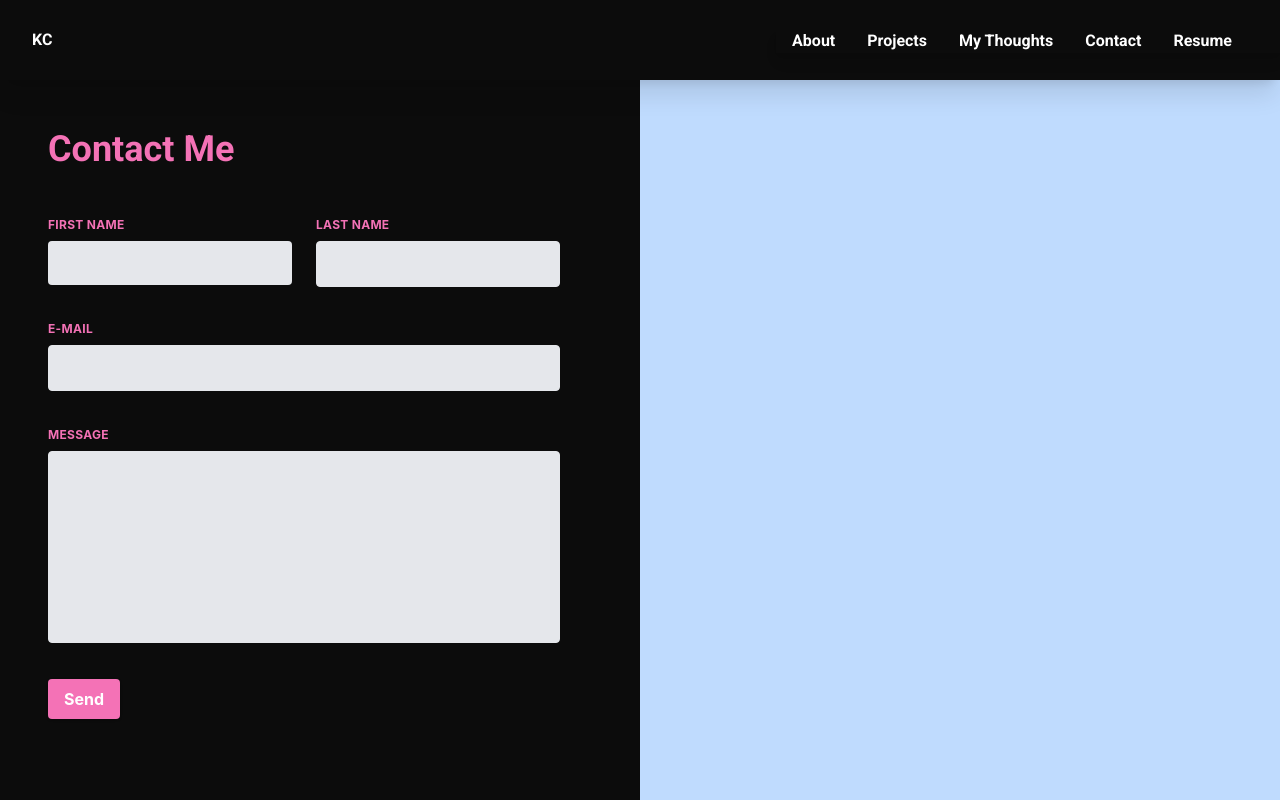
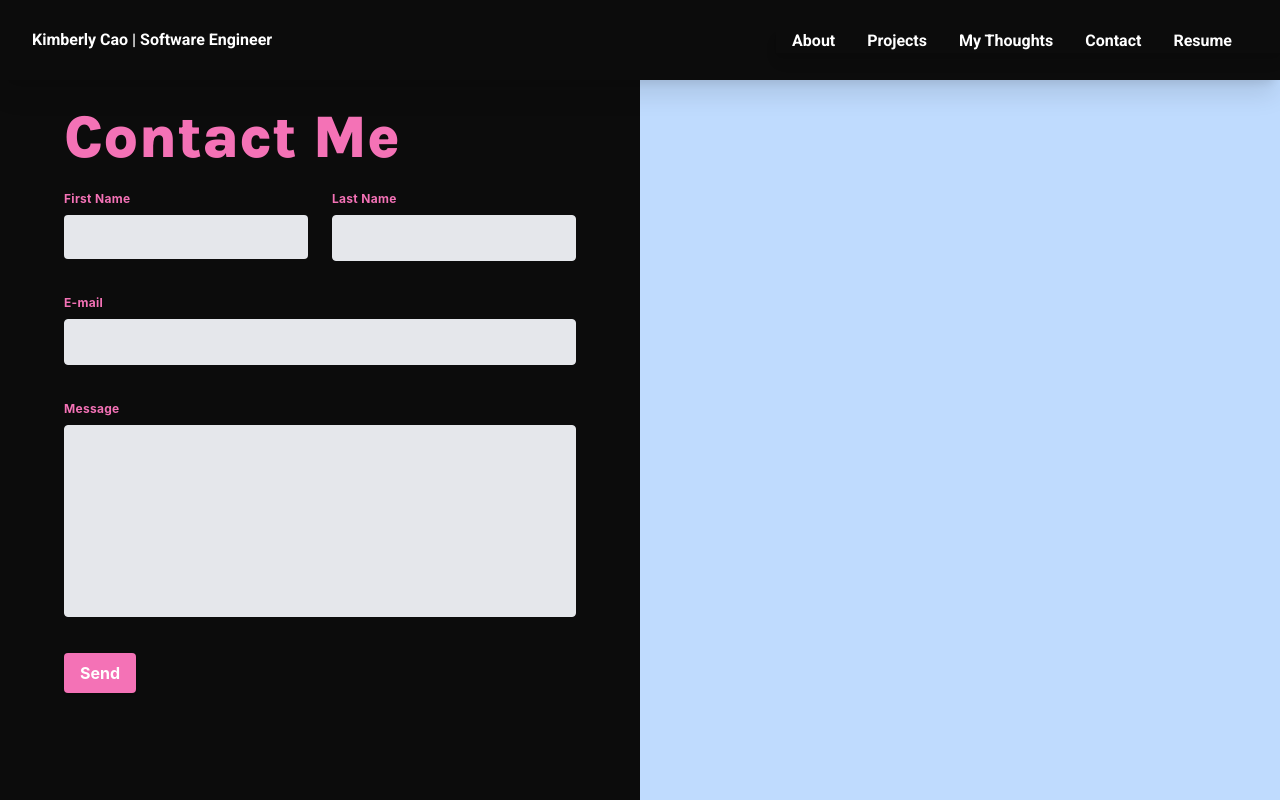
Before and after one commit to kimberlycao/Personal-Website-V2, a React (Create React App) app: page /contact in a window 1280 px wide. Built offline with nearby package versions, Linux system fonts and the light colour scheme.

Commit message:
Added a functioning resume button

```diff
--- a/public/index.html
+++ b/public/index.html
@@ -27,7 +27,7 @@
     <link rel="preconnect" href="https://fonts.googleapis.com" />
     <link rel="preconnect" href="https://fonts.gstatic.com" crossorigin />
     <link
-      href="https://fonts.googleapis.com/css2?family=Roboto:wght@700&family=Source+Sans+Pro&display=swap"
+      href="https://fonts.googleapis.com/css2?family=Karla:wght@800&family=Roboto:wght@700&family=Source+Sans+Pro&display=swap"
       rel="stylesheet"
     />
     <script src="https://cdn.jsdelivr.net/npm/TagCloud@2.2.0/dist/TagCloud.min.js"></script>
--- a/src/App.js
+++ b/src/App.js
@@ -4,6 +4,7 @@ import About from "./pages/About";
 import Contact from "./pages/Contact";
 import Home from "./pages/Home";
 import Navbar from "./components/Navbar";
+import Projects from "./pages/Projects";
 
 function App() {
   return (
@@ -12,6 +13,7 @@ function App() {
       <Routes>
         <Route path="/" element={<Home />} />
         <Route path="/about" element={<About />} />
+        <Route path="/projects" element={<Projects />} />
         <Route path="/contact" element={<Contact />} />
         <Route path="/test" element={<Navbar />} />
       </Routes>
--- a/src/components/ContactForm.js
+++ b/src/components/ContactForm.js
@@ -1,12 +1,40 @@
 const ContactForm = () => {
   return (
-    <div className="m-12">
-      <h1 className="text-4xl my-12 text-pink-400 font-roboto">Contact Me</h1>
+    <div className="m-5">
+      <div className="pb-6 flex">
+        <span className="lg:text-6xl md:text-6xl sm:text-5xl text-3xl text-pink-400 font-karla hover:animate-bounce">
+          C
+        </span>
+        <span className="lg:text-6xl md:text-6xl sm:text-5xl text-3xl text-pink-400 font-karla hover:animate-bounce">
+          o
+        </span>
+        <span className="lg:text-6xl md:text-6xl sm:text-5xl text-3xl text-pink-400 font-karla marker:selection:hover:animate-bounce">
+          n
+        </span>
+        <span className="lg:text-6xl md:text-6xl sm:text-5xl text-3xl text-pink-400 font-karla hover:animate-bounce">
+          t
+        </span>
+        <span className="lg:text-6xl md:text-6xl sm:text-5xl text-3xl text-pink-400 font-karla hover:animate-bounce">
+          a
+        </span>
+        <span className="lg:text-6xl md:text-6xl sm:text-5xl text-3xl text-pink-400 font-karla hover:animate-bounce">
+          c
+        </span>
+        <span className="lg:text-6xl md:text-6xl sm:text-5xl text-3xl text-pink-400 font-karla hover:animate-bounce pr-4">
+          t
+        </span>
+        <span className="lg:text-6xl md:text-6xl sm:text-5xl text-3xl text-pink-400 font-karla hover:animate-bounce">
+          M
+        </span>
+        <span className="lg:text-6xl md:text-6xl sm:text-5xl text-3xl text-pink-400 font-karla hover:animate-bounce">
+          e
+        </span>
+      </div>
       <form class="w-full max-w-lg">
         <div class="flex flex-wrap -mx-3 mb-6">
           <div class="w-full md:w-1/2 px-3 mb-6 md:mb-0">
             <label
-              class="block uppercase tracking-wide text-pink-400 text-xs font-bold mb-2"
+              class="block tracking-wide text-pink-400 text-xs font-bold mb-2"
               for="grid-first-name"
             >
               First Name
@@ -19,7 +47,7 @@ const ContactForm = () => {
           </div>
           <div class="w-full md:w-1/2 px-3">
             <label
-              class="block uppercase tracking-wide text-pink-400 text-xs font-bold mb-2"
+              class="block tracking-wide text-pink-400 text-xs font-bold mb-2"
               for="grid-last-name"
             >
               Last Name
@@ -34,7 +62,7 @@ const ContactForm = () => {
         <div class="flex flex-wrap -mx-3 mb-6">
           <div class="w-full px-3">
             <label
-              class="block uppercase tracking-wide text-pink-400 text-xs font-bold mb-2"
+              class="block tracking-wide text-pink-400 text-xs font-bold mb-2"
               for="grid-password"
             >
               E-mail
@@ -49,7 +77,7 @@ const ContactForm = () => {
         <div class="flex flex-wrap -mx-3 mb-6">
           <div class="w-full px-3">
             <label
-              class="block uppercase tracking-wide text-pink-400 text-xs font-bold mb-2"
+              class="block tracking-wide text-pink-400 text-xs font-bold mb-2"
               for="grid-password"
             >
               Message
--- a/src/components/Navbar.js
+++ b/src/components/Navbar.js
@@ -9,7 +9,7 @@ const Navbar = () => {
       role="navigation"
     >
       <Link to="/" className="pl-8 text-white font-roboto">
-        KC
+        Kimberly Cao | Software Engineer
       </Link>
       <div className="px-4 cursor-pointer md:hidden">
         <svg
--- /dev/null
+++ b/src/components/ResumeButton.js
@@ -0,0 +1,18 @@
+import { Link } from "react-router-dom";
+
+const ResumeButton = () => {
+  return (
+    <div className="relative mt-10 group">
+      <div className="absolute -inset-0.5 bg-gradient-to-r from-pink-600 to-pink-500 rounded-full blur opacity-75 group-hover:opacity-100 transition duration-200"></div>
+      <Link to="/static/KimberlyCaoResume2021.pdf" target="_blank" download>
+        <button className="px-7 py-4 bg-my-gray rounded-full leading-none flex relative">
+          <div className="text-white lg:text-lg md:text-lg sm:text-md text-md font-roboto">
+            Resume
+          </div>
+        </button>
+      </Link>
+    </div>
+  );
+};
+
+export default ResumeButton;
--- a/src/pages/About.js
+++ b/src/pages/About.js
@@ -1,4 +1,5 @@
 import React from "react";
+import { Link } from "react-router-dom";
 import SkillsCloud from "../components/SkillsCloud";
 
 const About = () => {
@@ -7,23 +8,23 @@ const About = () => {
       <div className="h-screen flex-col justify-center items-center grid md:grid-cols-2 grid-cols-1 bg-my-gray">
         <div className="mx-12 h-screen flex flex-col justify-center">
           <div className="p-12">
-            <div className="pb-4 flex">
-              <span className="lg:text-6xl md:text-6xl sm:text-5xl text-3xl text-pink-400 font-roboto hover:animate-bounce">
+            <div className="pb-6 flex">
+              <span className="lg:text-7xl md:text-7xl sm:text-6xl text-4xl text-pink-400 font-karla hover:animate-bounce">
                 W
               </span>
-              <span className="lg:text-6xl md:text-6xl sm:text-5xl text-3xl text-pink-400 font-roboto hover:animate-bounce">
+              <span className="lg:text-7xl md:text-7xl sm:text-6xl text-4xl text-pink-400 font-karla hover:animate-bounce">
                 h
               </span>
-              <span className="lg:text-6xl md:text-6xl sm:text-5xl text-3xl text-pink-400 font-roboto pr-4 hover:animate-bounce">
+              <span className="lg:text-7xl md:text-7xl sm:text-6xl text-4xl text-pink-400 font-karla pr-4 hover:animate-bounce">
                 o
               </span>
-              <span className="lg:text-6xl md:text-6xl sm:text-5xl text-3xl text-pink-400 font-roboto pr-4 hover:animate-bounce">
+              <span className="lg:text-7xl md:text-7xl sm:text-6xl text-4xl text-pink-400 font-karla pr-4 hover:animate-bounce">
                 I
               </span>
-              <span className="lg:text-6xl md:text-6xl sm:text-5xl text-3xl text-pink-400 font-roboto hover:animate-bounce">
+              <span className="lg:text-7xl md:text-7xl sm:text-6xl text-4xl text-pink-400 font-karla hover:animate-bounce">
                 A
               </span>
-              <span className="lg:text-6xl md:text-6xl sm:text-5xl text-3xl text-pink-400 font-roboto hover:animate-bounce">
+              <span className="lg:text-7xl md:text-7xl sm:text-6xl text-4xl text-pink-400 font-karla hover:animate-bounce">
                 m
               </span>
             </div>
@@ -42,6 +43,9 @@ const About = () => {
               watching reruns of The Office. I also enjoy playing Tetris and
               Teamfight Tactics.
             </p>
+            <div className="text-pink-400 pt-6 font-source lg:text-xl md:text-xl sm:text-lg text-lg">
+              <Link to="/projects">Check out my projects!</Link>
+            </div>
           </div>
         </div>
         <div className="bg-my-gray text-white font-bold h-screen flex flex-col justify-center items-center">
--- a/src/pages/Contact.js
+++ b/src/pages/Contact.js
@@ -3,7 +3,9 @@ import ContactForm from "../components/ContactForm";
 const Contact = () => {
   return (
     <div className="bg-my-gray h-screen flex-col justify-center items-center grid md:grid-cols-2 ">
-      <ContactForm />
+      <div className="h-screen flex flex-col justify-center items-center">
+        <ContactForm />
+      </div>
       <div className="bg-blue-200 h-screen">Content</div>
     </div>
   );
--- a/src/pages/Home.js
+++ b/src/pages/Home.js
@@ -1,5 +1,7 @@
 import React, { useEffect, useRef } from "react";
 import Typed from "typed.js";
+import ResumeButton from "../components/ResumeButton";
+import { Link } from "react-router-dom";
 
 const Home = () => {
   const typedIntro = useRef(null);
@@ -27,7 +29,8 @@ const Home = () => {
   return (
     <>
       <div className="h-screen flex-col justify-center items-center grid md:grid-cols-2 grid-cols-1 bg-my-gray">
-        <div className="mx-12 h-screen flex flex-col justify-center">
+        <div className="mx-12 h-screen flex flex-col justify-center items-start">
+          <div>
             <h1 className="lg:text-8xl md:text-8xl sm:text-7xl text-5xl text-pink-400 font-roboto">
               Hi, <br /> I'm Kimberly, <br />
             </h1>
@@ -36,9 +39,11 @@ const Home = () => {
               <span ref={typedIntro}></span>{" "}
             </h1>
           </div>
-        <div className="bg-blue-200 h-screen flex flex-col justify-center items-center">
-          Content
+          <div>
+            <ResumeButton />
           </div>
+        </div>
+        <div className="bg-blue-200 h-screen flex flex-col justify-center items-center"></div>
       </div>
     </>
   );
--- a/src/pages/Projects.js
+++ b/src/pages/Projects.js
@@ -0,0 +1,7 @@
+const Projects = () => {
+  return (
+    <div className="h-screen flex-col justify-center items-center grid md:grid-cols-2 grid-cols-1 bg-my-gray"></div>
+  );
+};
+
+export default Projects;
--- a/tailwind.config.js
+++ b/tailwind.config.js
@@ -5,6 +5,7 @@ module.exports = {
       fontFamily: {
         roboto: "'Roboto', sans-serif",
         source: "'Source Sans Pro', sans-serif",
+        karla: "'Karla', sans-serif",
       },
       colors: {
         "my-gray": "#0c0c0c",
```
Also changed, not shown: 1 other file (tests, documents, lock files or other folders). Lines whose indentation alone changed are shown as unchanged.
